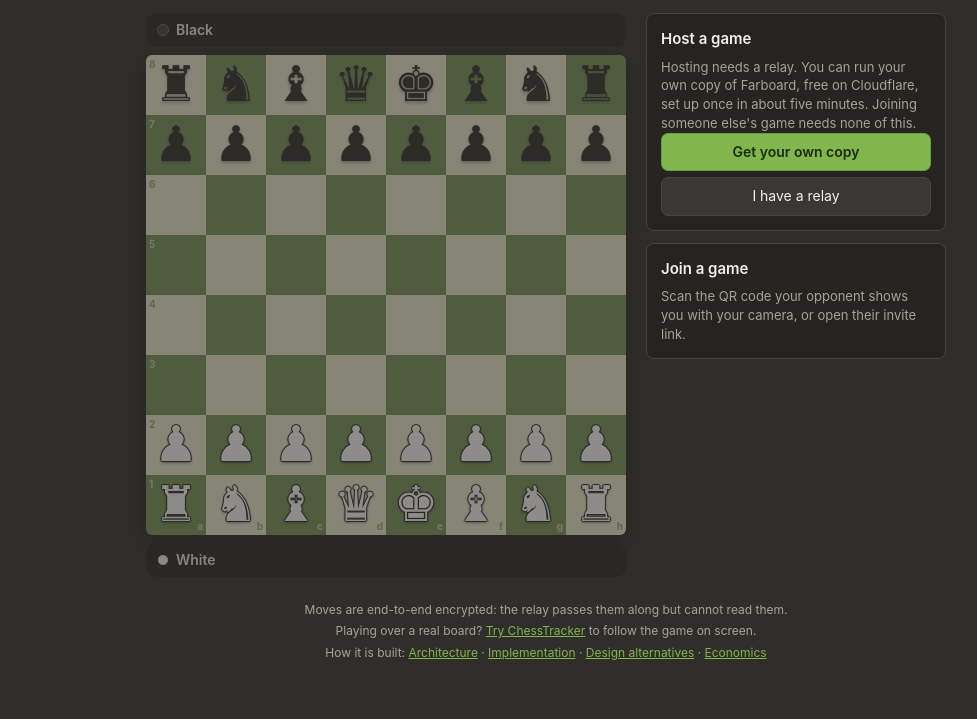
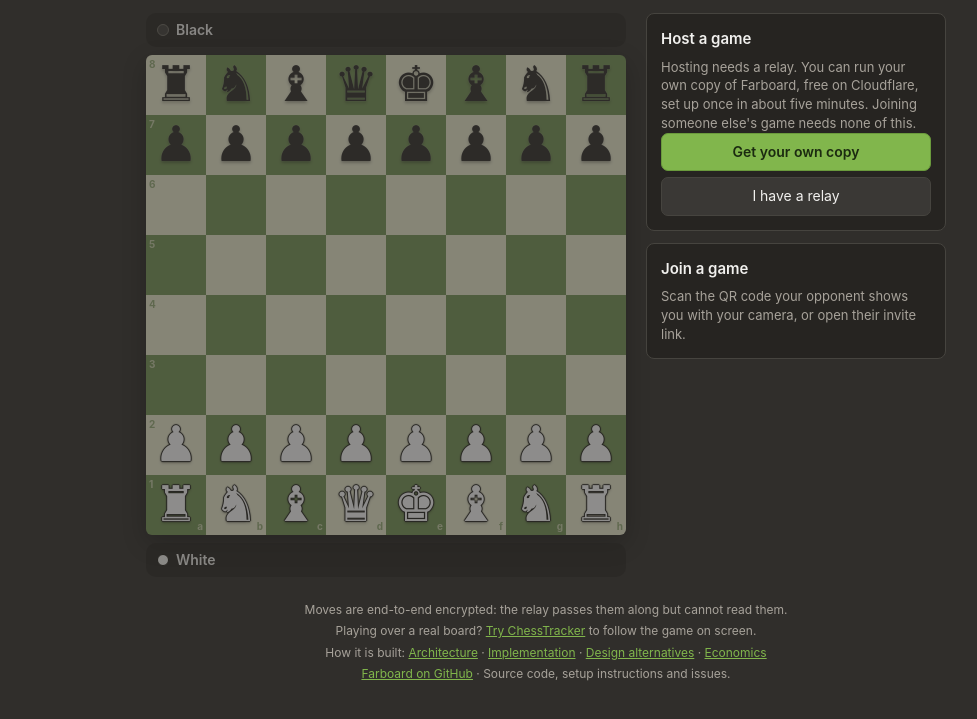
Before and after one commit to EMRahman/Farboard, a website: page public/index.html in a window 1280 px wide. Shown: the part 69-788 px from the top of the page, without its empty margins (94-1071 px from the left). Drawn offline with Linux system fonts and the light colour scheme; no server answers.

Commit message:
Docs: link website footers to GitHub

```diff
--- a/public/index.html
+++ b/public/index.html
@@ -348,6 +348,7 @@
         to follow the game on screen.
       </p>
       <p>How it is built: <a href="docs/architecture.html">Architecture</a> · <a href="docs/implementation.html">Implementation</a> · <a href="docs/alternatives.html">Design alternatives</a> · <a href="docs/economics.html">Economics</a></p>
+      <p><a href="https://github.com/EMRahman/Farboard" target="_blank" rel="noopener">Farboard on GitHub</a> · Source code, setup instructions and issues.</p>
     </footer>
 
     <script src="js/config.js"></script>
```
Also changed, not shown: public/docs/alternatives.html (+1 -0 lines), public/docs/architecture.html (+1 -0 lines), public/docs/economics.html (+1 -0 lines), public/docs/implementation.html (+1 -0 lines).
